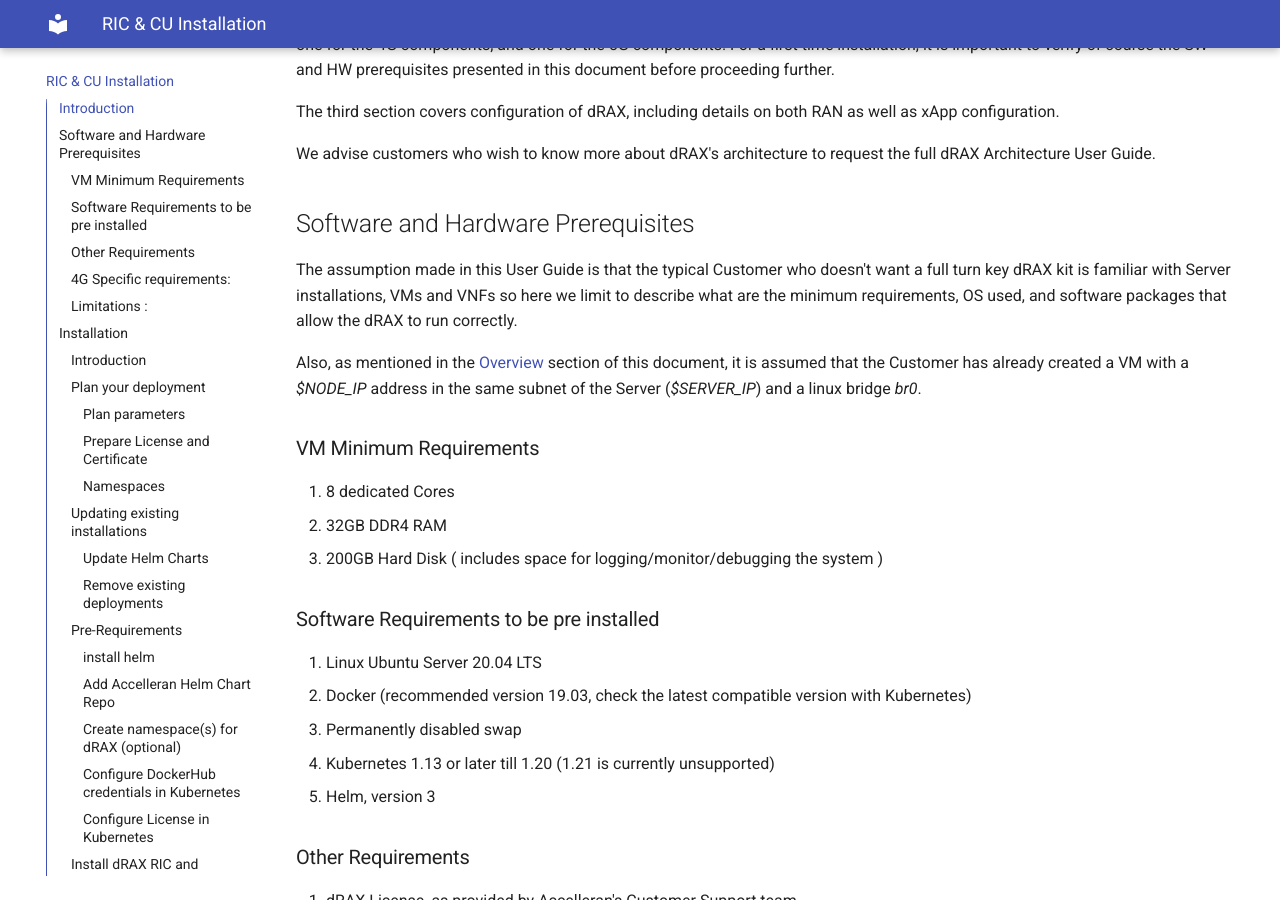
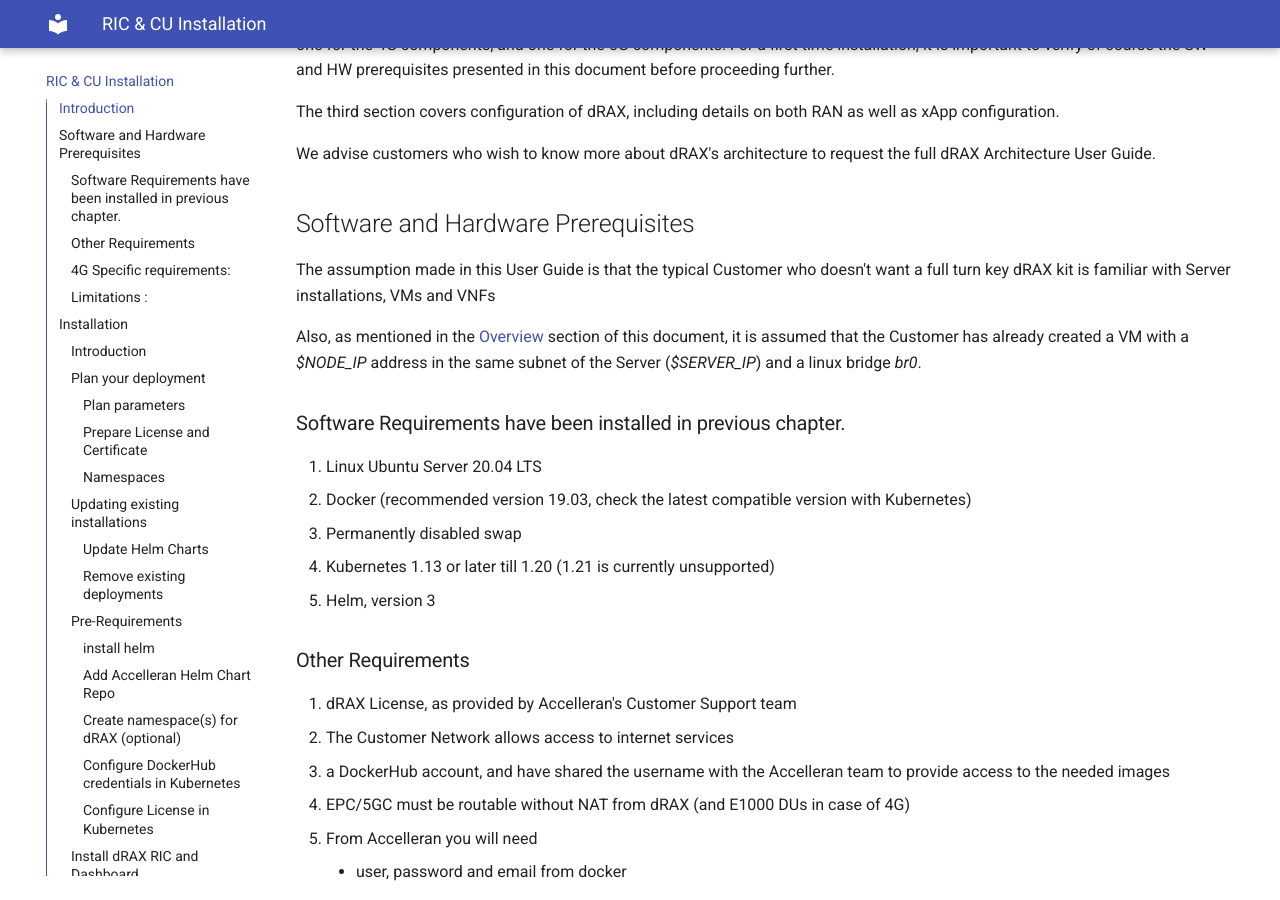
Before and after one commit to accelleran/drax-docs, an MkDocs documentation site: the page built from docs/drax-install/index.md, in a window 1280 px wide and 900 px high, scrolled down 458 px. Built offline with MkDocs 1.6.1 and Material for MkDocs 9.7.7, drawn with Linux system fonts in a browser that asks for light colours; the version menu is left out.

Commit message:
Update index.md

```diff
--- a/docs/drax-install/index.md
+++ b/docs/drax-install/index.md
@@ -17,18 +17,12 @@ We advise customers who wish to know more about dRAX's architecture to request t
 
 ## Software and Hardware Prerequisites
 
-The assumption made in this User Guide is that the typical Customer who doesn't want a full turn key dRAX kit is familiar with Server installations, VMs and VNFs so here we limit to describe what are the minimum requirements, OS used, and software packages that allow the dRAX to run correctly.
+The assumption made in this User Guide is that the typical Customer who doesn't want a full turn key dRAX kit is familiar with Server installations, VMs and VNFs
 
 Also, as mentioned in the [Overview](../index.md) section of this document, it is assumed that the Customer has already created a VM with a *$NODE_IP* address in the same subnet of the Server (*$SERVER_IP*) and a linux bridge *br0*.
 
 
-### VM Minimum Requirements
-
-1. 8 dedicated Cores
-2. 32GB DDR4 RAM
-3. 200GB Hard Disk ( includes space for logging/monitor/debugging the system )
-
-### Software Requirements to be pre installed
+### Software Requirements have been installed in previous chapter.
 
 1. Linux Ubuntu Server 20.04 LTS
 2. Docker (recommended version 19.03, check the latest compatible version with Kubernetes)
```
